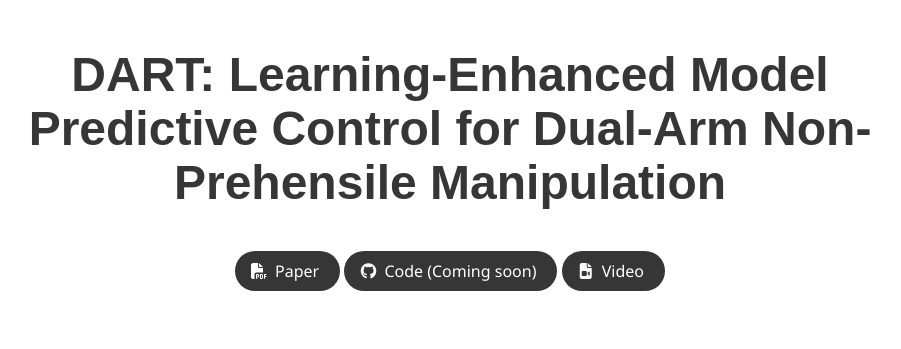
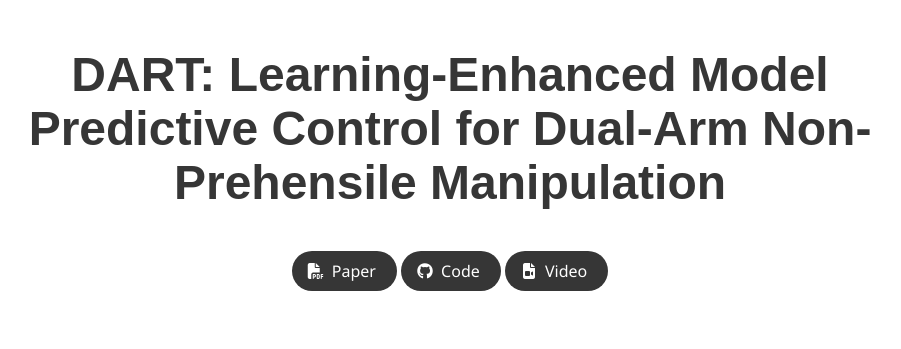
Before and after one commit to dart-icra/dart, a plain HTML site: page index.html in a window 1280 px wide. Shown: the top 349 px of the page, without its empty margins (190-1091 px from the left). Drawn offline with nearby package versions, Linux system fonts and the light colour scheme; some packages are replaced by stand-ins of ours; a script that the page names is missing; some icons are missing; a web font is replaced by a local one.

Commit message:
Update index.html

```diff
--- a/index.html
+++ b/index.html
@@ -75,7 +75,7 @@
                                         <span class="icon">
                                             <i class="fab fa-github"></i>
                                         </span>
-                                        <span>Code (Coming soon)</span>
+                                        <span>Code</span>
                                     </a>
                                 </span>
                                 <span class="link-block">
```
